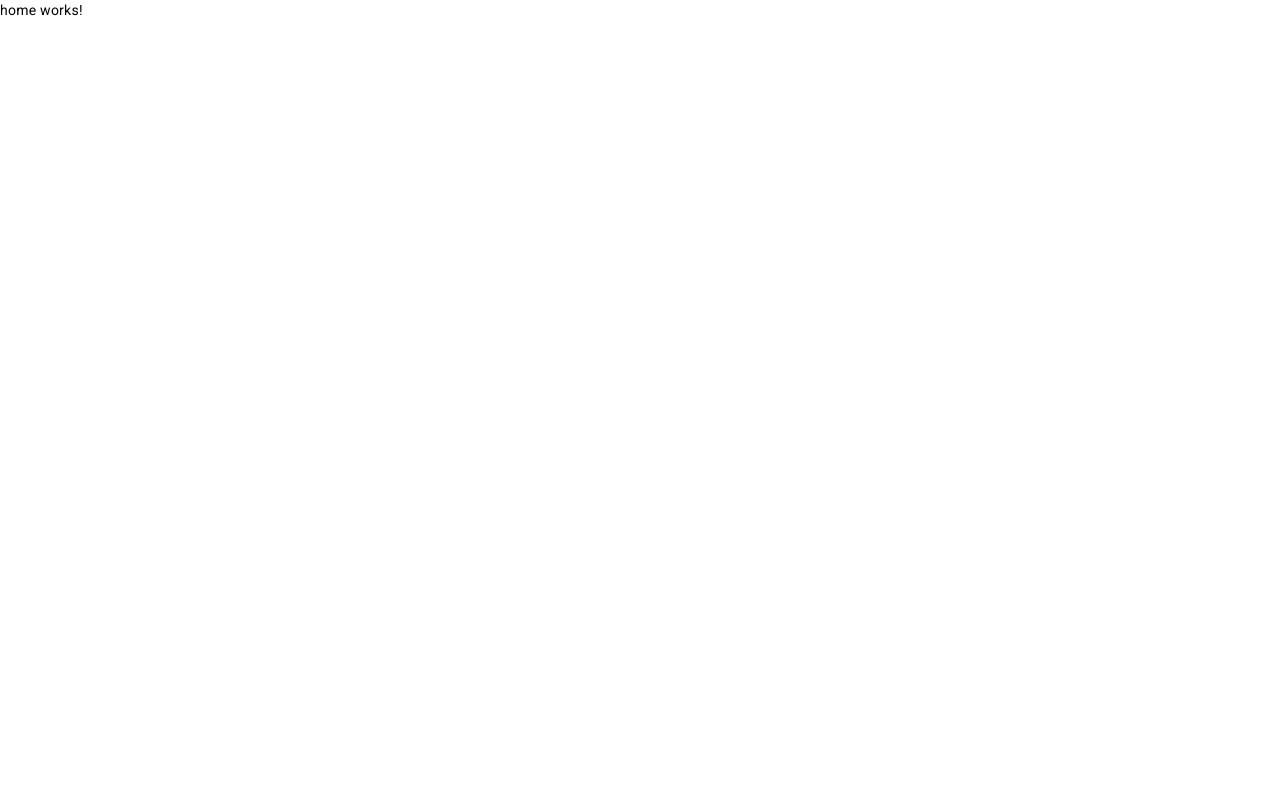
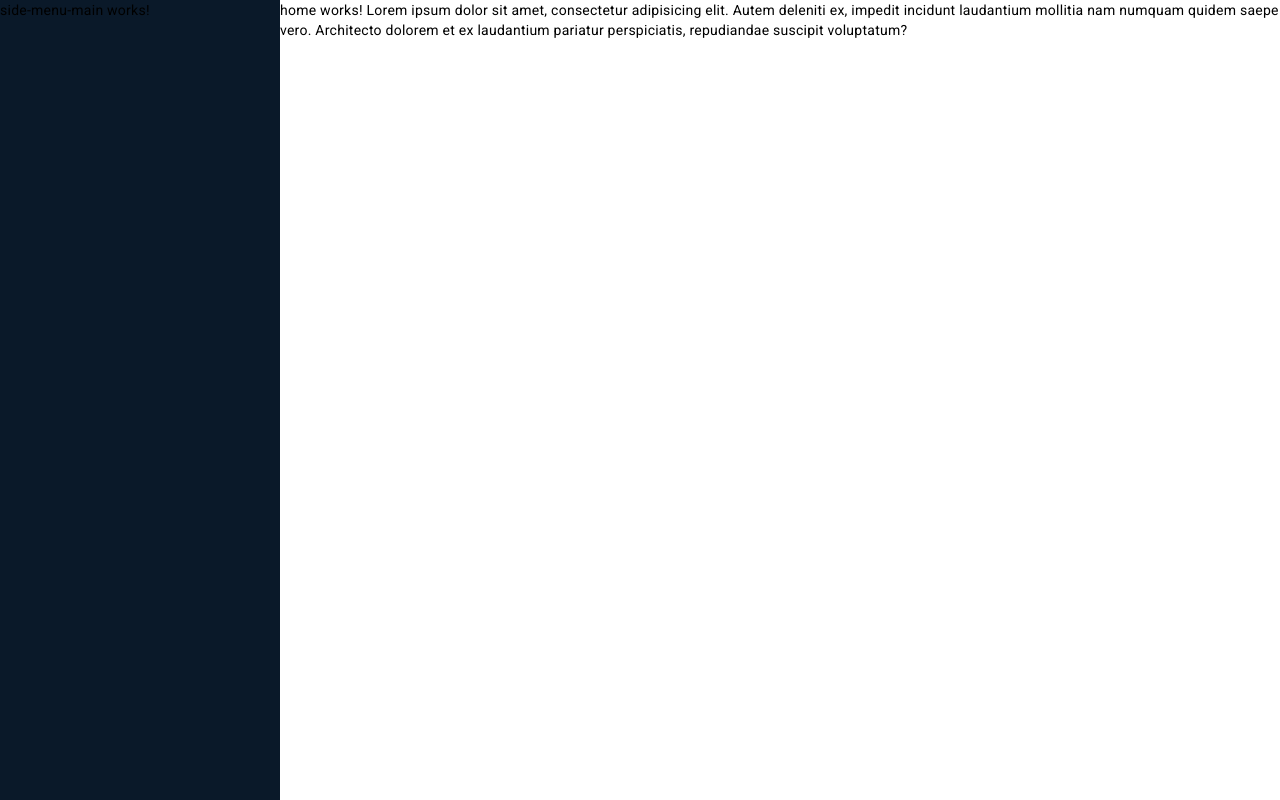
Before and after one commit to PawelKozka/sun-app-ui, an Angular app: page /home in a window 1280 px wide. Built offline with nearby package versions, Linux system fonts and the light colour scheme.

Commit message:
update side panel css

```diff
--- a/src/app/main/home/home.component.html
+++ b/src/app/main/home/home.component.html
@@ -1 +1,4 @@
-<p>home works!</p>
+<div class="wrapper">
+    <app-side-menu></app-side-menu>
+    <p>home works! Lorem ipsum dolor sit amet, consectetur adipisicing elit. Autem deleniti ex, impedit incidunt laudantium mollitia nam numquam quidem saepe vero. Architecto dolorem et ex laudantium pariatur perspiciatis, repudiandae suscipit voluptatum?</p>
+</div>
--- a/src/app/main/home/home.component.scss
+++ b/src/app/main/home/home.component.scss
@@ -0,0 +1,4 @@
+.wrapper {
+    display: flex;
+
+}
--- a/src/app/shared/components/side-menu/side-menu-main/side-menu-main.component.ts
+++ b/src/app/shared/components/side-menu/side-menu-main/side-menu-main.component.ts
@@ -1,12 +1,8 @@
-import { Component, inject } from '@angular/core';
-import { SidePanelService } from '../side-panel.service';
-import { ScreenResolutionService } from '../../../services/screen-resolution.service';
+import { Component } from '@angular/core';
 
 @Component({
     selector: 'app-side-menu-main',
     templateUrl: './side-menu-main.component.html',
     styleUrls: ['./side-menu-main.component.scss'],
 })
-export class SideMenuMainComponent {
-    private sidePanelService: SidePanelService = inject(SidePanelService);
-}
+export class SideMenuMainComponent {}
--- a/src/app/shared/components/side-menu/side-menu.component.html
+++ b/src/app/shared/components/side-menu/side-menu.component.html
@@ -1,6 +1,12 @@
+<div class="wrapper"
+[ngClass]="{
+'mobile': isMobileViewAndOpenedSidePanel$ | async
+}"
+>
     <app-side-menu-main></app-side-menu-main>
     <div
         *ngIf="isMobileViewAndOpenedSidePanel$ | async"
         (click)="close()"
         class="blurred"
     ></div>
+</div>
--- a/src/app/shared/components/side-menu/side-menu.component.scss
+++ b/src/app/shared/components/side-menu/side-menu.component.scss
@@ -1,15 +1,18 @@
-:host {
+.wrapper {
     height: 100vh;
+    display: flex;
+}
+.blurred {
+    flex: 1;
+    background-color: #0009;
+    opacity: 0.8;
+    box-shadow: 0 0 10px rgba(0, 0, 0, 0.5);
+    backdrop-filter: blur(15px);
+}
+
+.mobile {
     width: 100vw;
     position: fixed;
     left: 0;
     top: 0;
-    display: flex;
-    .blurred {
-        flex: 1;
-        background-color: #0009;
-        opacity: 0.8;
-        box-shadow: 0 0 10px rgba(0, 0, 0, 0.5);
-        backdrop-filter: blur(15px);
-    }
 }
--- a/src/app/shared/components/side-menu/side-menu.component.ts
+++ b/src/app/shared/components/side-menu/side-menu.component.ts
@@ -1,10 +1,10 @@
-import { Component, inject } from '@angular/core';
-import { SidePanelService } from './side-panel.service';
+import {Component, inject} from '@angular/core';
+import {SidePanelService} from './side-panel.service';
 import {
     ScreenResolution,
     ScreenResolutionService,
 } from '../../services/screen-resolution.service';
-import { combineLatest, map, Observable } from 'rxjs';
+import {combineLatest, map, Observable} from 'rxjs';
 
 @Component({
     selector: 'app-side-menu',
@@ -16,19 +16,17 @@ export class SideMenuComponent {
     private screenResolutionService: ScreenResolutionService = inject(
         ScreenResolutionService
     );
+
     get isMobileViewAndOpenedSidePanel$(): Observable<boolean> {
         return combineLatest([
             this.screenResolutionService.currentResolutionType$,
             this.sidePanelService.isOpen$,
         ]).pipe(
-            map(([resolution, isOpen]) => {
-                return resolution === ScreenResolution.MOBILE && isOpen;
-            })
+            map(([resolution, isOpen]) => resolution === ScreenResolution.MOBILE && isOpen)
         );
     }
+
     close() {
         this.sidePanelService.close();
     }
-
-    protected readonly ScreenResolution = ScreenResolution;
 }
```
Lines whose indentation alone changed are shown as unchanged.
